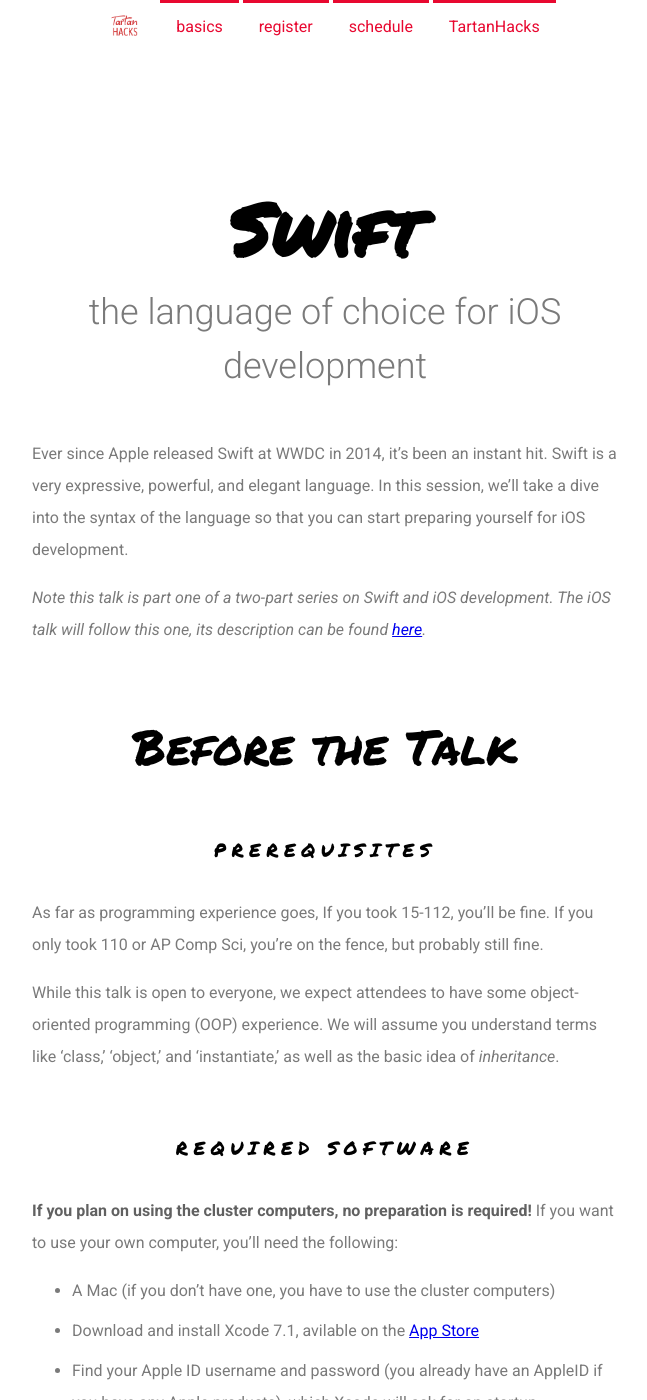
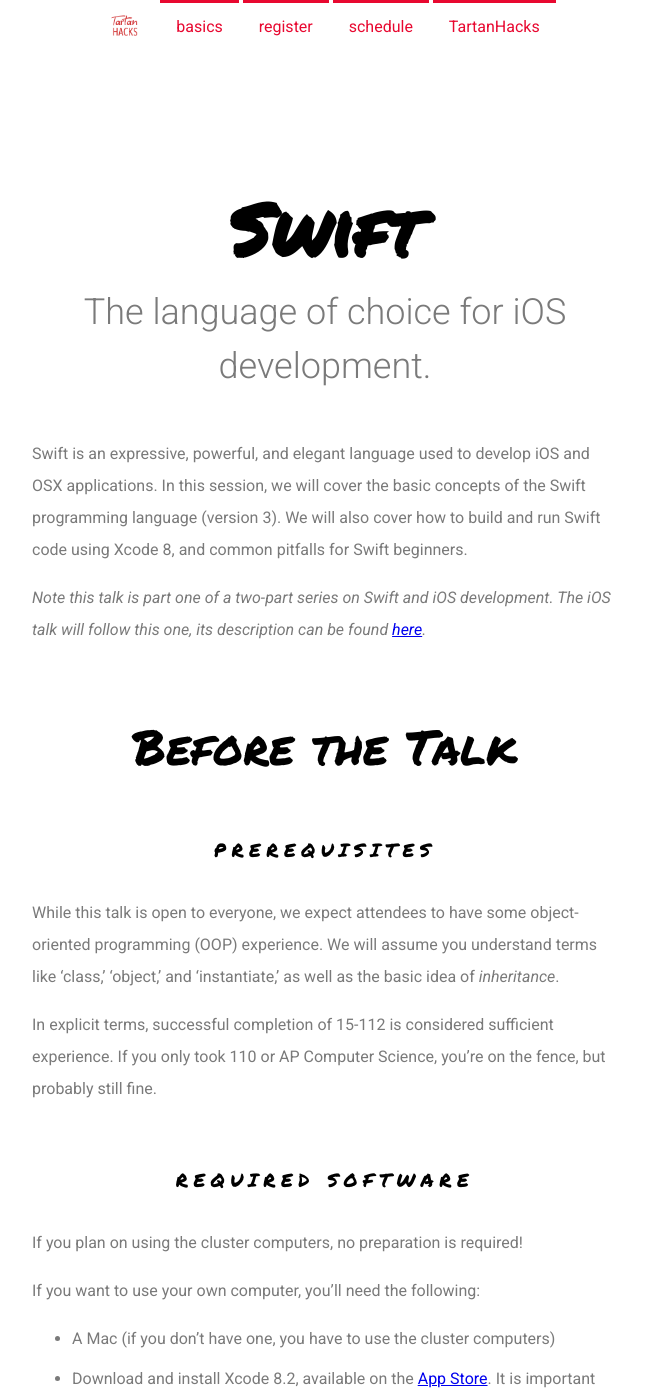
Before and after one commit to ScottyLabs/crashcourse, a Jekyll site: the page built from _talks/swift/index.md, in a window 1280 px wide and 1400 px high. Shown: the whole window, without its empty margins (315-962 px from the left). Built offline with Jekyll 4.4.1, drawn with Linux system fonts in a browser that asks for light colours; nearby versions of some CDN libraries; some of the changed text lies outside the part shown.

Commit message:
Update Swift and iOS talk descriptions for 2017

```diff
--- a/_talks/swift/index.md
+++ b/_talks/swift/index.md
@@ -1,12 +1,12 @@
 ---
 name: swift
 title: Swift
-subtitle: the language of choice for iOS development
+subtitle: The language of choice for iOS development.
 description: >
-  Ever since Apple released Swift at WWDC in 2014, it's been an instant hit.
-  Swift is a very expressive, powerful, and elegant language. In this session,
-  we'll take a dive into the syntax of the language so that you can start
-  preparing yourself for iOS development.
+  Swift is an expressive, powerful, and elegant language used to develop iOS and
+  OSX applications. In this session, we will cover the basic concepts of the
+  Swift programming language (version 3). We will also cover how to build and
+  run Swift code using Xcode 8, and common pitfalls for Swift beginners.
 speaker: Scott Krulcik
 ---
 
@@ -18,24 +18,31 @@
 
 ### Prerequisites
 
-As far as programming experience goes, If you took 15-112, you'll be fine. If
-you only took 110 or AP Comp Sci, you're on the fence, but probably still fine.
-
 While this talk is open to everyone, we expect attendees to have some
 object-oriented programming (OOP) experience. We will assume you understand
 terms like 'class,' 'object,' and 'instantiate,' as well as the basic idea of
 _inheritance_.
 
+In explicit terms, successful completion of 15-112 is considered sufficient
+experience. If you only took 110 or AP Computer Science, you're on the fence,
+but probably still fine.
+
 ### Required Software
 
-__If you plan on using the cluster computers, no preparation is required!__ If
-you want to use your own computer, you'll need the following:
+If you plan on using the cluster computers, no preparation is required!
+
+If you want to use your own computer, you'll need the following:
 
 - A Mac (if you don't have one, you have to use the cluster computers)
-- Download and install Xcode 7.1, avilable on the [App Store][xcode]
-- Find your Apple ID username and password (you already have an AppleID if you
-  have any Apple products), which Xcode will ask for on startup.
+- Download and install Xcode 8.2, available on the [App Store][xcode]. It is
+    important that you install at least Xcode 8, which comes with Swift 3.0.
+- Find your Apple ID username and password (you already have an Apple ID if you
+    have any Apple products). Xcode will ask for these credentials the first
+    time it starts.
 
+If you are a Vim fan, you might want to check out the [XVim Project][xvim] which
+allows you to use you Vim bindings in Xcode. Beware, though, it requires you to
+self-sign your copy of Xcode which seems unbelievably sketch.
 
 ## Resources
 
```
Also changed, not shown: other parts of _talks/swift/index.md (+1 -0 lines), _talks/ios-dev/index.md (+18 -17 lines).
